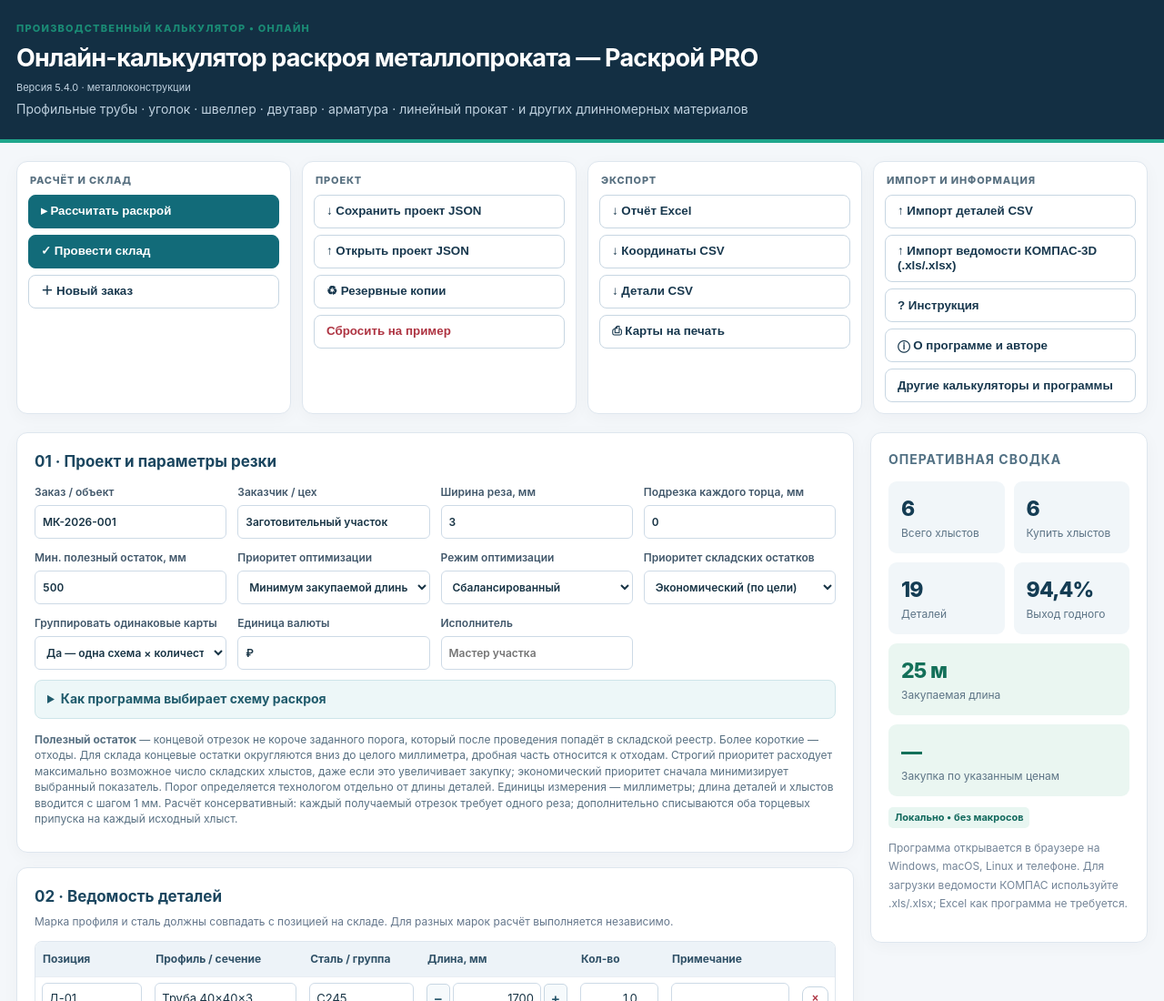
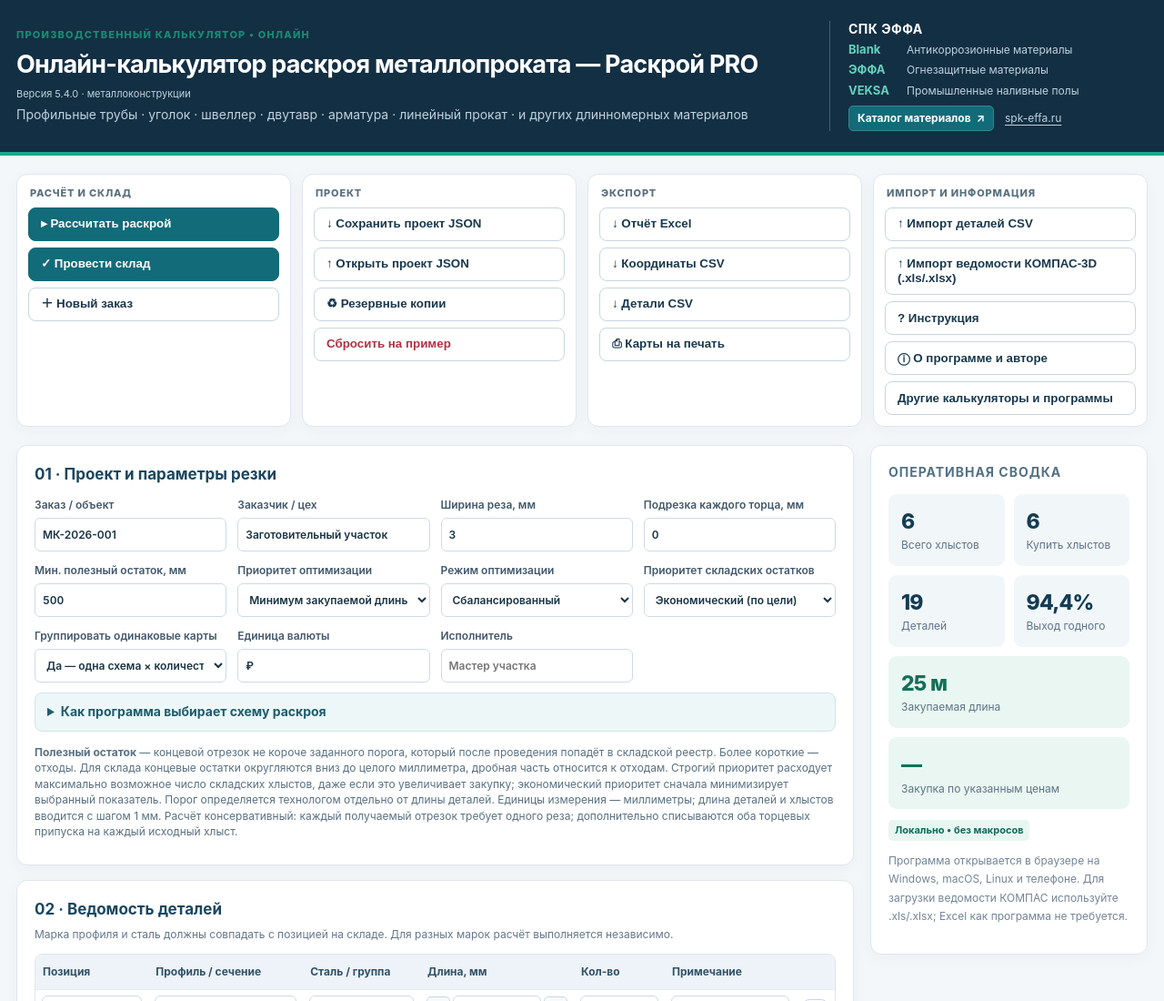
Before and after one commit to kappamaag-crypto/RaskroyPRO, a plain HTML site: page index.html in a window 1280 px wide. Shown: the top 1100 px of the page at 91% size. Drawn offline with Linux system fonts and the light colour scheme.

Commit message:
Add compact SPK EFFA catalog links to calculator header (#3)

```diff
--- a/index.html
+++ b/index.html
@@ -93,9 +93,38 @@ tr.has-input-error td{background:#fff3f4!important}input.is-invalid,select.is-in
 @media print{.error-banner{display:none!important}}
 </style>
 <link rel="stylesheet" href="/css/seo-pages.css">
+<style>
+/* Corporate catalog: compact, independent of calculator controls. */
+.raskroy-header{display:grid;grid-template-columns:minmax(0,1fr) minmax(290px,350px);align-items:center;gap:24px}
+.raskroy-header-main{min-width:0}
+.raskroy-header .spk-catalog{min-width:0;border-left:1px solid #426173;padding-left:20px;display:grid;gap:3px;line-height:1.35}
+.spk-catalog-name{font-size:14px;letter-spacing:.035em;font-weight:750;color:#fff}
+.spk-catalog-item{display:grid;grid-template-columns:56px minmax(0,1fr);align-items:baseline;gap:8px;text-decoration:none;color:#bfd1df;font-size:12px;padding:1px 0}
+.spk-catalog-item strong{font-size:13px;color:#65d1be}
+.spk-catalog-item:hover span{text-decoration:underline;text-underline-offset:3px;color:#fff}
+.spk-catalog-footer{display:flex;align-items:center;flex-wrap:wrap;gap:6px 12px;margin-top:3px}
+.spk-catalog-cta{display:inline-flex;align-items:center;gap:6px;padding:5px 9px;border-radius:5px;background:#126b79;color:#fff;border:1px solid #34878c;text-decoration:none;font-size:12px;font-weight:650}
+.spk-catalog-cta:hover{background:#0b5663}
+.spk-catalog-domain{color:#bfd1df;font-size:12px;text-decoration:underline;text-underline-offset:3px}
+.spk-catalog a:focus-visible{outline:2px solid #65d1be;outline-offset:3px;border-radius:3px}
+@media(max-width:900px){.raskroy-header{grid-template-columns:minmax(0,1fr);gap:12px}.raskroy-header .spk-catalog{border-left:0;border-top:1px solid #426173;padding:10px 0 0;max-width:none}}
+@media(max-width:420px){.spk-catalog-item{grid-template-columns:48px minmax(0,1fr);gap:6px}.spk-catalog-footer{gap:6px 10px}}
+</style>
 </head>
 <body>
-<header><div class="kicker">ПРОИЗВОДСТВЕННЫЙ КАЛЬКУЛЯТОР • ОНЛАЙН</div><h1>Онлайн-калькулятор раскроя металлопроката — Раскрой PRO</h1><p class="smallprint" style="color:#bfd1df">Версия 5.4.0 · металлоконструкции</p><p>Профильные трубы · уголок · швеллер · двутавр · арматура · линейный прокат · и других длинномерных материалов</p></header>
+<header class="raskroy-header">
+  <div class="raskroy-header-main"><div class="kicker">ПРОИЗВОДСТВЕННЫЙ КАЛЬКУЛЯТОР • ОНЛАЙН</div><h1>Онлайн-калькулятор раскроя металлопроката — Раскрой PRO</h1><p class="smallprint" style="color:#bfd1df">Версия 5.4.0 · металлоконструкции</p><p>Профильные трубы · уголок · швеллер · двутавр · арматура · линейный прокат · и других длинномерных материалов</p></div>
+  <nav class="spk-catalog" aria-label="Каталог материалов СПК ЭФФА">
+    <div class="spk-catalog-name">СПК ЭФФА</div>
+    <a class="spk-catalog-item" href="https://spk-effa.ru/blank/" target="_blank" rel="noopener noreferrer"><strong>Blank</strong><span>Антикоррозионные материалы</span></a>
+    <a class="spk-catalog-item" href="https://spk-effa.ru/ognezaschita/" target="_blank" rel="noopener noreferrer"><strong>ЭФФА</strong><span>Огнезащитные материалы</span></a>
+    <a class="spk-catalog-item" href="https://spk-effa.ru/veksa/" target="_blank" rel="noopener noreferrer"><strong>VEKSA</strong><span>Промышленные наливные полы</span></a>
+    <div class="spk-catalog-footer">
+      <a class="spk-catalog-cta" href="https://spk-effa.ru/" target="_blank" rel="noopener noreferrer">Каталог материалов <span aria-hidden="true">↗</span></a>
+      <a class="spk-catalog-domain" href="https://spk-effa.ru/" target="_blank" rel="noopener noreferrer">spk-effa.ru</a>
+    </div>
+  </nav>
+</header>
 <div class="shell">
   <nav class="toolbar noprint" aria-label="Действия калькулятора">
     <div class="toolbar-group">
```
